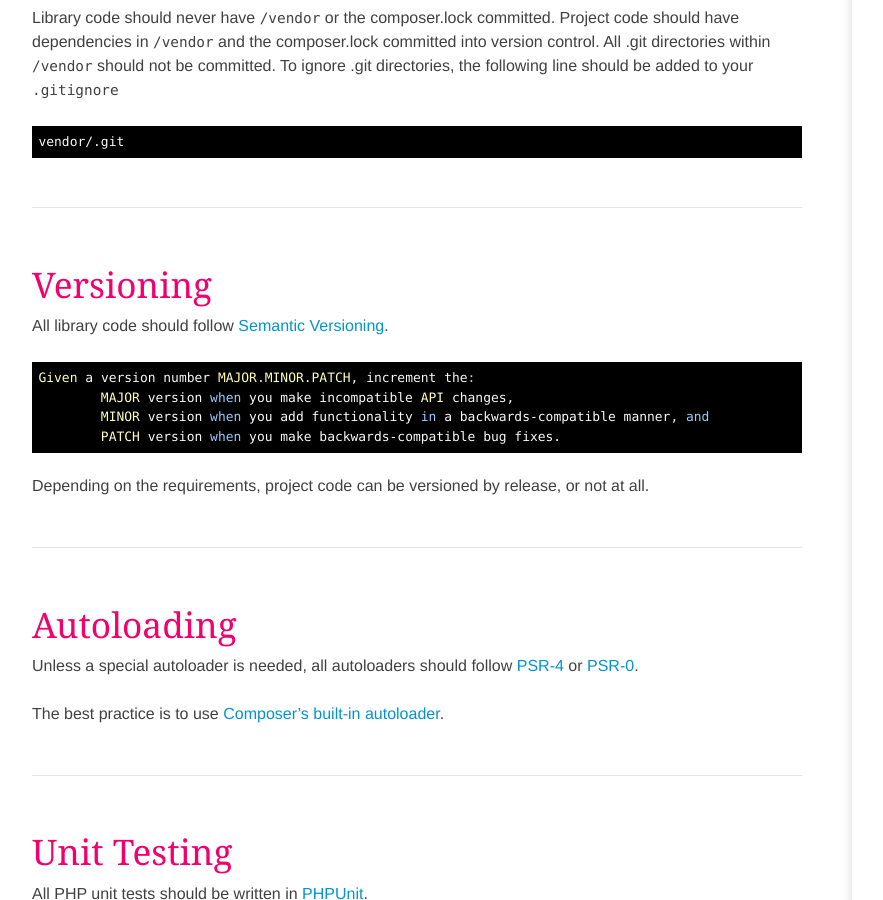
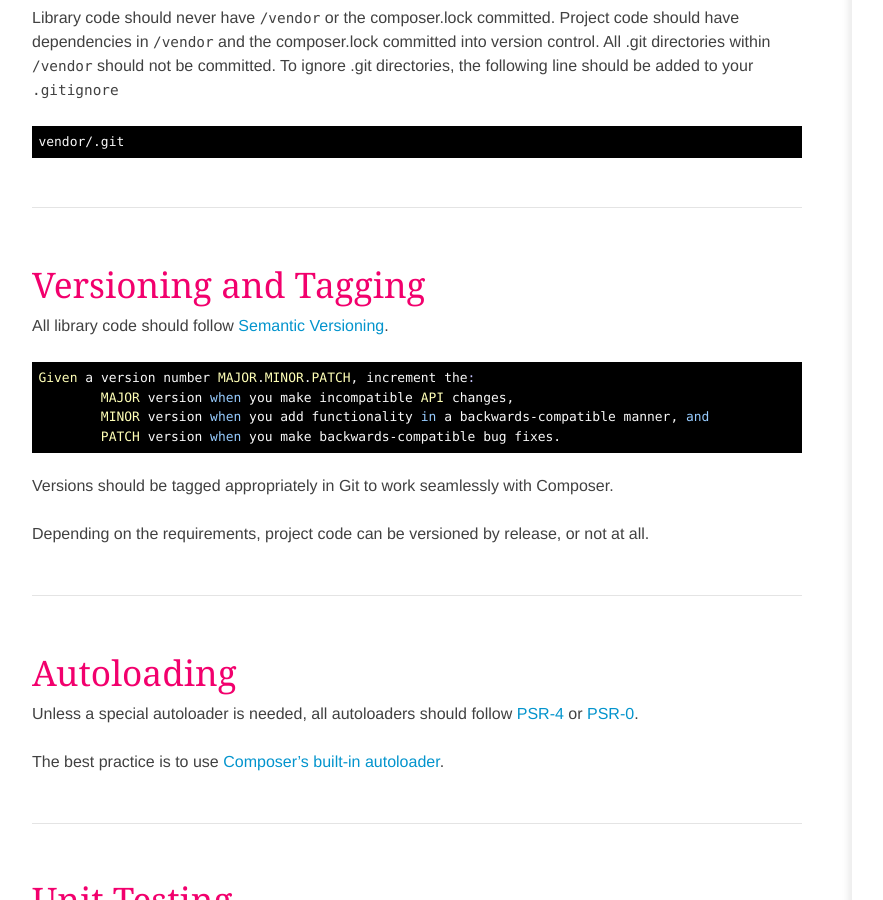
Before and after one commit to imarc/handbook, a Jekyll site: the page built from backend.markdown, in a window 1280 px wide and 900 px high, scrolled down 1705 px. Shown: the whole window, without its empty margins (88-971 px from the left). Built offline with Jekyll 4.4.1, drawn with Linux system fonts in a browser that asks for light colours; nearby versions of some CDN libraries; some web fonts are replaced; some of the changed text lies outside the part shown.

Commit message:
Fixed versioning section to mention tagging

```diff
--- a/backend.markdown
+++ b/backend.markdown
@@ -50,7 +50,7 @@ To ignore .git directories, the following line should be added to your `.gitigno
 
 	vendor/.git
 
-## Versioning
+## Versioning and Tagging
 
 All library code should follow [Semantic Versioning](http://semver.org/).
 
@@ -58,6 +58,8 @@ All library code should follow [Semantic Versioning](http://semver.org/).
 		MAJOR version when you make incompatible API changes,
 		MINOR version when you add functionality in a backwards-compatible manner, and
 		PATCH version when you make backwards-compatible bug fixes.
+
+Versions should be tagged appropriately in Git to work seamlessly with Composer.
 
 Depending on the requirements, project code can be versioned by release, or not at all.
 
```
